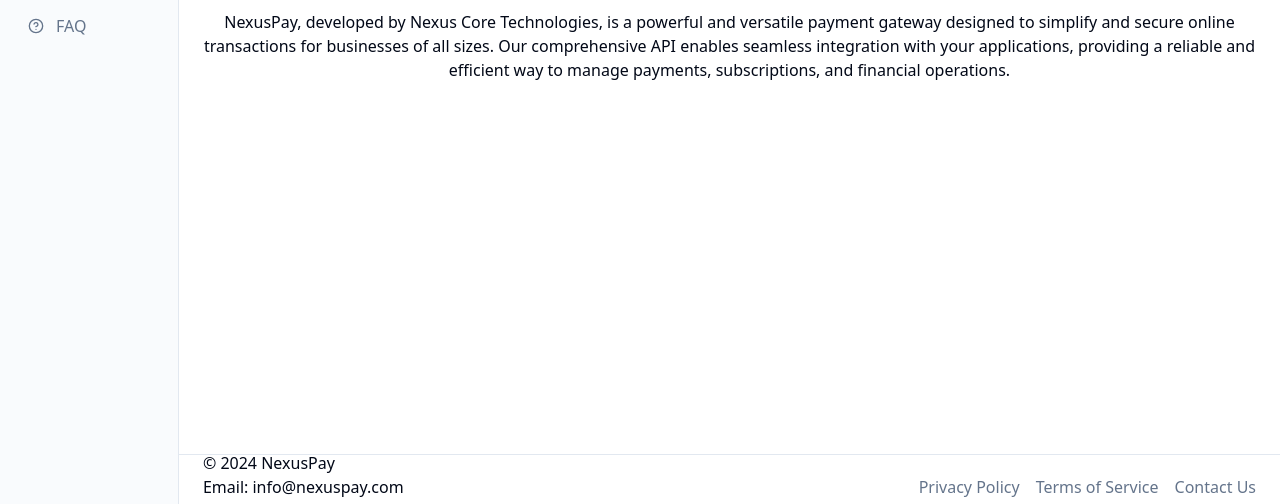
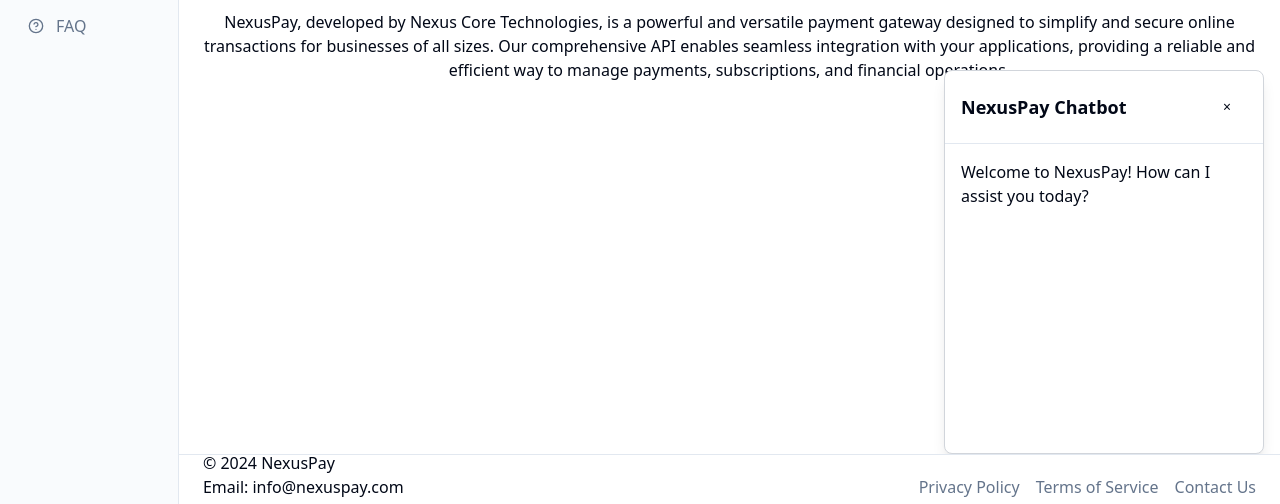
Before and after one commit to GPT-Engineer-App/nexuspay-api-documentation, a React (Vite) app: page / in a window 1280 px wide. Both pictures are taken after a click on the button "Toggle help menu". Shown: the part 282-786 px from the top of the page. Built offline with nearby package versions, Linux system fonts and the light colour scheme.

Commit message:
Updated help icon to pop up chat widget and adjusted NexusPay logo aspect ratio.

```diff
--- a/src/layouts/navbar.jsx
+++ b/src/layouts/navbar.jsx
@@ -1,5 +1,4 @@
 import { Button } from "@/components/ui/button";
-
 import {
   DropdownMenu,
   DropdownMenuContent,
@@ -12,6 +11,7 @@ import { cn } from "@/lib/utils";
 import { HelpCircle, Menu } from "lucide-react";
 import { NavLink, Outlet } from "react-router-dom";
 import { navItems } from "../App";
+import { useState } from "react";
 
 const logoUrl = "https://marcroland84.wordpress.com/wp-content/uploads/2024/07/img_7181-1.png?w=510";
 
@@ -65,7 +65,7 @@ const Sidebar = () => (
   <div className="hidden md:flex md:flex-col md:w-64 md:border-r bg-muted/40">
     <div className="flex h-16 items-center border-b px-4">
       <NavLink to="/" className="flex items-center gap-2 font-semibold">
-        <img src={logoUrl} alt="NexusPay Logo" className="h-8 w-8" />
+        <img src={logoUrl} alt="NexusPay Logo" className="h-auto w-full" />
         <span>NexusPay</span>
       </NavLink>
     </div>
@@ -80,12 +80,37 @@ const Sidebar = () => (
   </div>
 );
 
-const UserMenu = () => (
-  <Button variant="secondary" size="icon" className="rounded-full" onClick={() => alert('Nexuspay Support agent pop-up')}>
-    <HelpCircle className="h-full w-full" />
-    <span className="sr-only">Toggle help menu</span>
-  </Button>
-);
+const UserMenu = () => {
+  const [isChatOpen, setIsChatOpen] = useState(false);
+
+  const toggleChat = () => {
+    setIsChatOpen(!isChatOpen);
+  };
+
+  return (
+    <>
+      <Button variant="secondary" size="icon" className="rounded-full" onClick={toggleChat}>
+        <HelpCircle className="h-full w-full" />
+        <span className="sr-only">Toggle help menu</span>
+      </Button>
+      {isChatOpen && (
+        <div className="fixed bottom-16 right-4 w-80 h-96 bg-white border border-gray-300 shadow-lg rounded-lg">
+          <div className="flex justify-between items-center p-4 border-b">
+            <h2 className="text-lg font-semibold">NexusPay Chatbot</h2>
+            <Button variant="ghost" size="icon" onClick={toggleChat}>
+              <span className="sr-only">Close chat</span>
+              &times;
+            </Button>
+          </div>
+          <div className="p-4 overflow-y-auto">
+            <p>Welcome to NexusPay! How can I assist you today?</p>
+            {/* Chat content will go here */}
+          </div>
+        </div>
+      )}
+    </>
+  );
+};
 
 const NavItem = ({ to, children }) => (
   <NavLink
```
